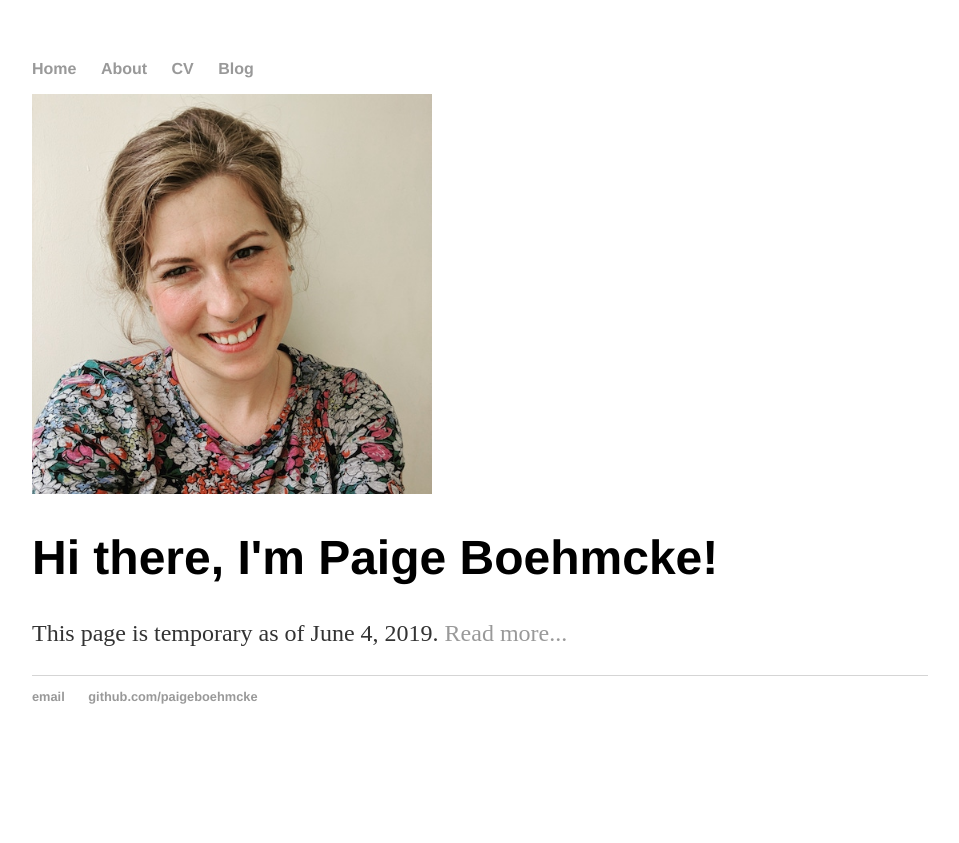
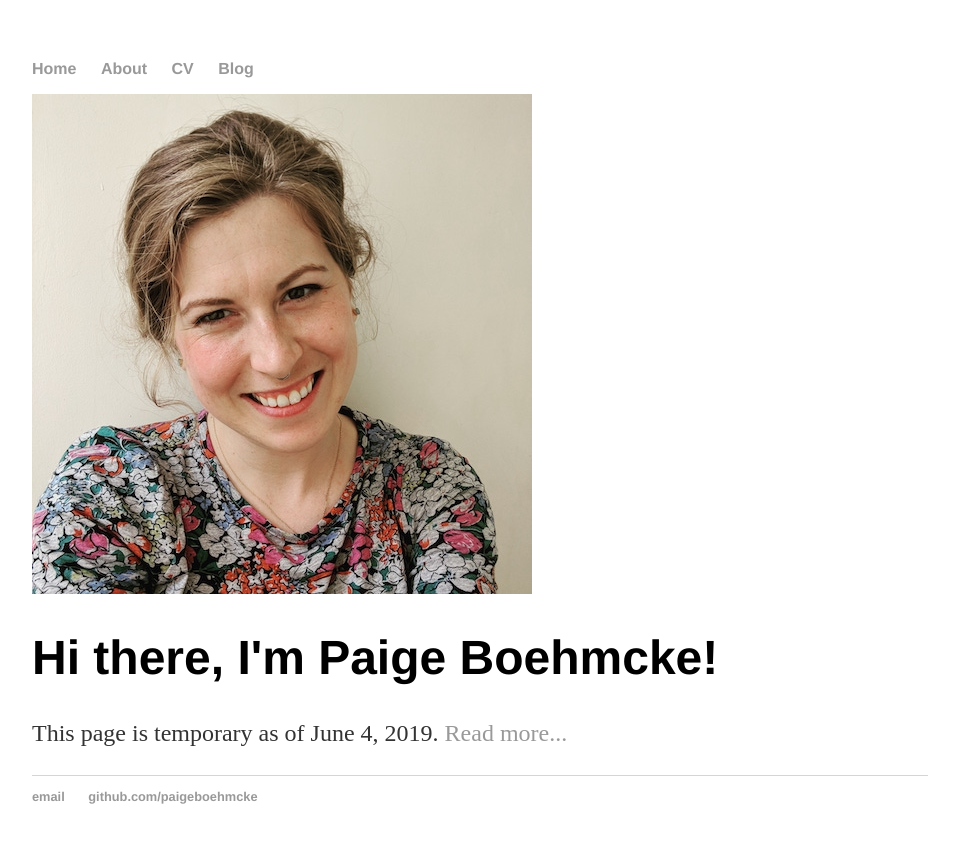
Before and after one commit to paigeboehmcke/paigeboehmcke.github.io, a Jekyll site: the page built from index.html, in a window 1280 px wide. Shown: the top 843 px of the page, without its empty margins (160-1119 px from the left). Built offline with Jekyll 4.4.1, drawn with Linux system fonts in a browser that asks for light colours.

Commit message:
Update index.html

```diff
--- a/index.html
+++ b/index.html
@@ -2,8 +2,8 @@
 layout: default
 title: Paige Boehmcke
 ---
-<img src="/images/headshot.jpg" alt="paige headshot" height="400px" width="400px" float="left">
-<div class="blurb" height="400px" width="400px" float="left">
+<img src="/images/headshot.jpg" alt="paige headshot">
+<div class="blurb">
 	<h1>Hi there, I'm Paige Boehmcke!</h1>
 	<p>This page is temporary as of June 4, 2019. <a href="/about">Read more...</a></p>
 </div><!-- /.blurb -->
```
